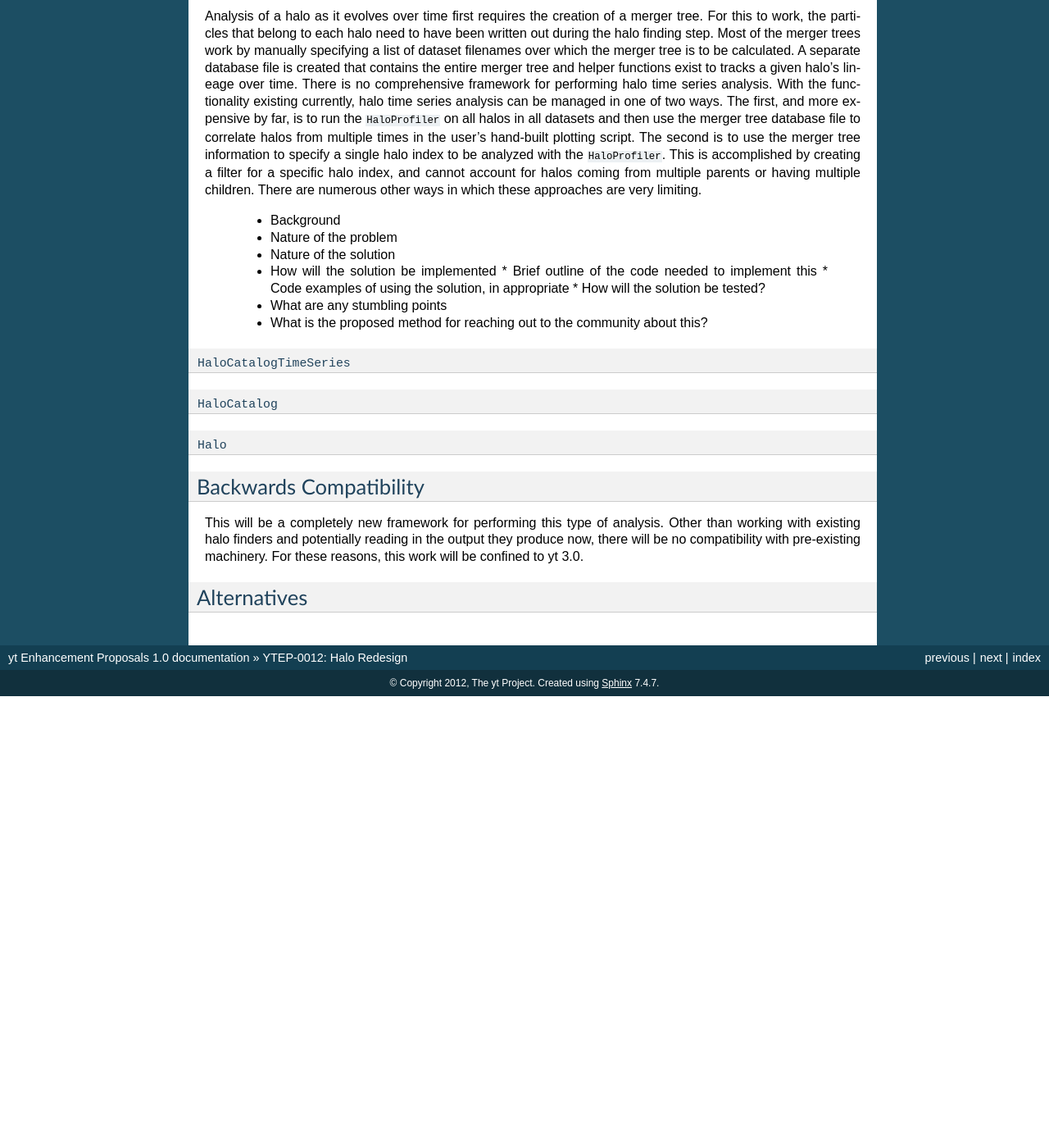
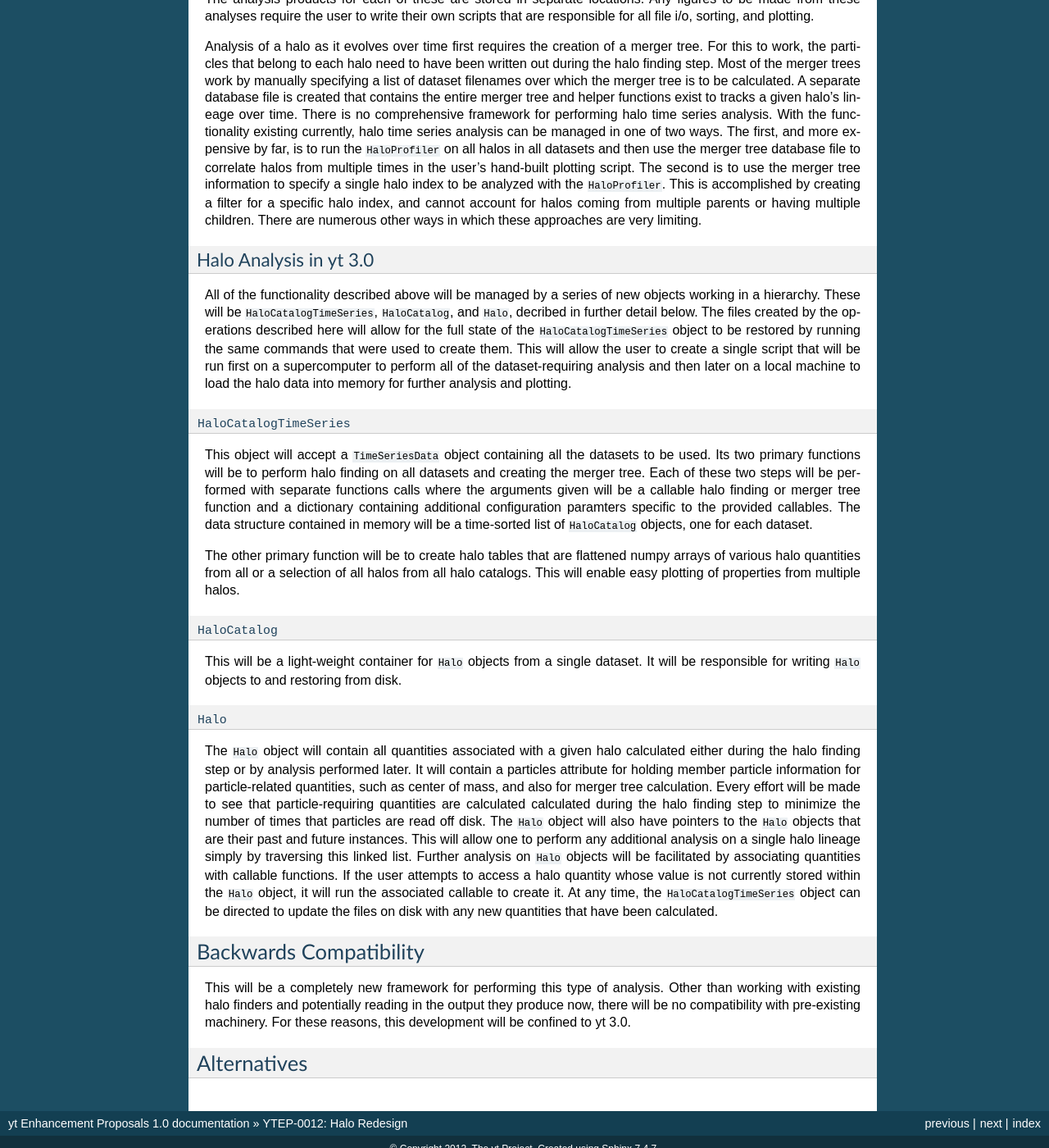
Before and after one commit to yt-project/ytep, a Sphinx documentation site: the page built from source/YTEPs/YTEP-0012.rst, in a window 1280 px wide and 1400 px high, scrolled down 737 px. Shown: the whole window at 82% size. Built offline with Sphinx 7.4.7, drawn with Linux system fonts in a browser that asks for light colours; formulas are drawn with MathJax 3; before the commit the page ends 1586 px from its top, so only the background shows below that; some of the changed text lies outside the part shown.

Commit message:
First full draft of YTEP 12.

```diff
--- a/source/YTEPs/YTEP-0012.rst
+++ b/source/YTEPs/YTEP-0012.rst
@@ -5,6 +5,7 @@ Abstract
 --------
 
 Created: March 7, 2013
+
 Author: Britton Smith, Cameron Hummels, Chris Moody, Mark Richardson
 
 In yt 3.0, operations relating to the analysis of halos (halo finding,
@@ -58,24 +59,56 @@ accomplished by creating a filter for a specific halo index, and cannot account
 halos coming from multiple parents or having multiple children.  There are numerous
 other ways in which these approaches are very limiting.
 
-  * Background
-  * Nature of the problem
-  * Nature of the solution
-  * How will the solution be implemented
-    * Brief outline of the code needed to implement this
-    * Code examples of using the solution, in appropriate
-    * How will the solution be tested?
-  * What are any stumbling points
-  * What is the proposed method for reaching out to the community about this?
+Halo Analysis in yt 3.0
++++++++++++++++++++++++
+
+All of the functionality described above will be managed by a series of new objects
+working in a hierarchy.  These will be ``HaloCatalogTimeSeries``, ``HaloCatalog``,
+and ``Halo``, decribed in further detail below.  The files created by the operations
+described here will allow for the full state of the ``HaloCatalogTimeSeries`` object
+to be restored by running the same commands that were used to create them.  This will
+allow the user to create a single script that will be run first on a supercomputer to
+perform all of the dataset-requiring analysis and then later on a local machine to
+load the halo data into memory for further analysis and plotting.
 
 ``HaloCatalogTimeSeries``
 ^^^^^^^^^^^^^^^^^^^^^^^^^
 
+This object will accept a ``TimeSeriesData`` object containing all the datasets to be
+used.  Its two primary functions will be to perform halo finding on all datasets and
+creating the merger tree.  Each of these two steps will be performed with separate
+functions calls where the arguments given will be a callable halo finding or merger
+tree function and a dictionary containing additional configuration paramters specific to
+the provided callables.  The data structure contained in memory will be a time-sorted
+list of ``HaloCatalog`` objects, one for each dataset.
+
+The other primary function will be to create halo tables that are flattened numpy arrays
+of various halo quantities from all or a selection of all halos from all halo catalogs.
+This will enable easy plotting of properties from multiple halos.
+
 ``HaloCatalog``
 ^^^^^^^^^^^^^^^
 
+This will be a light-weight container for ``Halo`` objects from a single dataset.  It
+will be responsible for writing ``Halo`` objects to and restoring from disk.
+
 ``Halo``
 ^^^^^^^^
+
+The ``Halo`` object will contain all quantities associated with a given halo calculated
+either during the halo finding step or by analysis performed later.  It will contain a
+particles attribute for holding member particle information for particle-related
+quantities, such as center of mass, and also for merger tree calculation.  Every effort
+will be made to see that particle-requiring quantities are calculated calculated
+during the halo finding step to minimize the number of times that particles are read
+off disk.  The ``Halo`` object will also have pointers to the ``Halo`` objects that are
+their past and future instances.  This will allow one to perform any additional analysis
+on a single halo lineage simply by traversing this linked list.  Further analysis on
+``Halo`` objects will be facilitated by associating quantities with callable functions.
+If the user attempts to access a halo quantity whose value is not currently stored within
+the ``Halo`` object, it will run the associated callable to create it.  At any time,
+the ``HaloCatalogTimeSeries`` object can be directed to update the files on disk with
+any new quantities that have been calculated.
 
 Backwards Compatibility
 -----------------------
@@ -83,7 +116,7 @@ Backwards Compatibility
 This will be a completely new framework for performing this type of analysis.
 Other than working with existing halo finders and potentially reading in the
 output they produce now, there will be no compatibility with pre-existing
-machinery.  For these reasons, this work will be confined to yt 3.0.
+machinery.  For these reasons, this development will be confined to yt 3.0.
 
 Alternatives
 ------------
```
